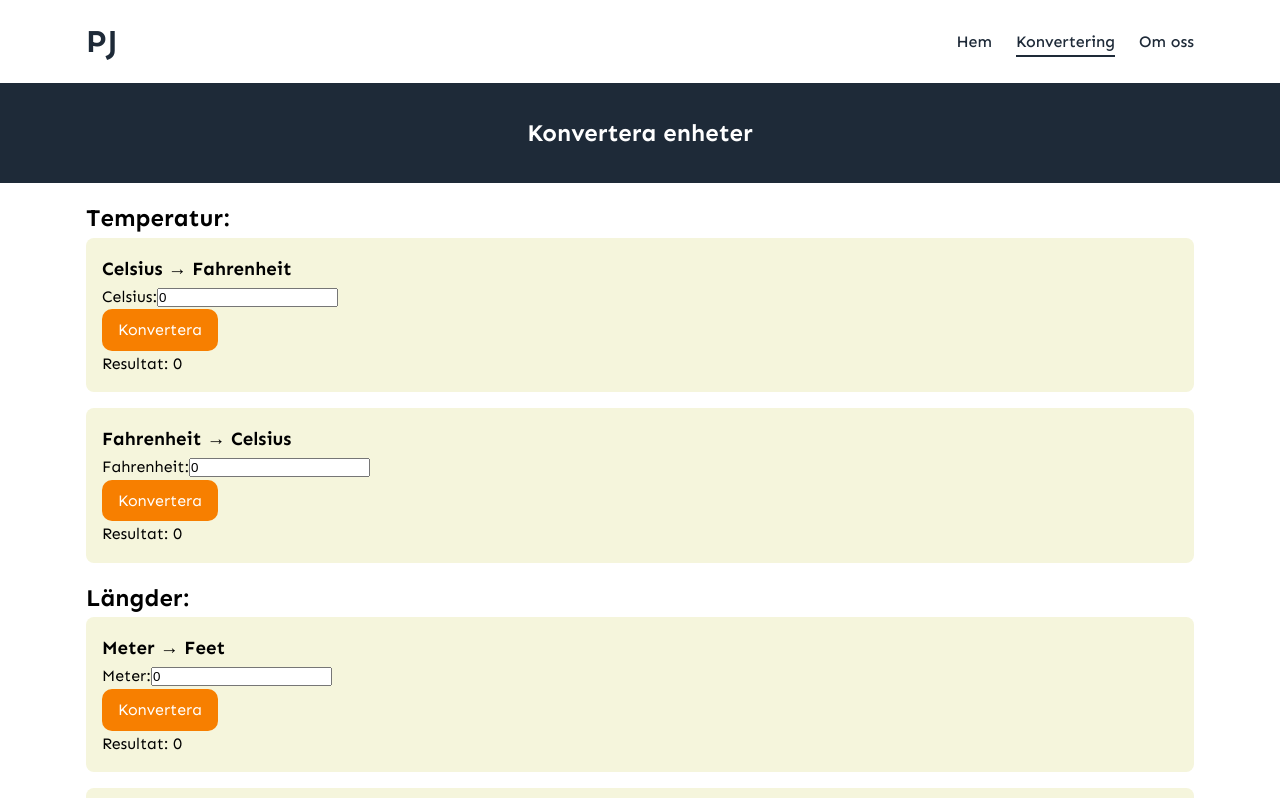
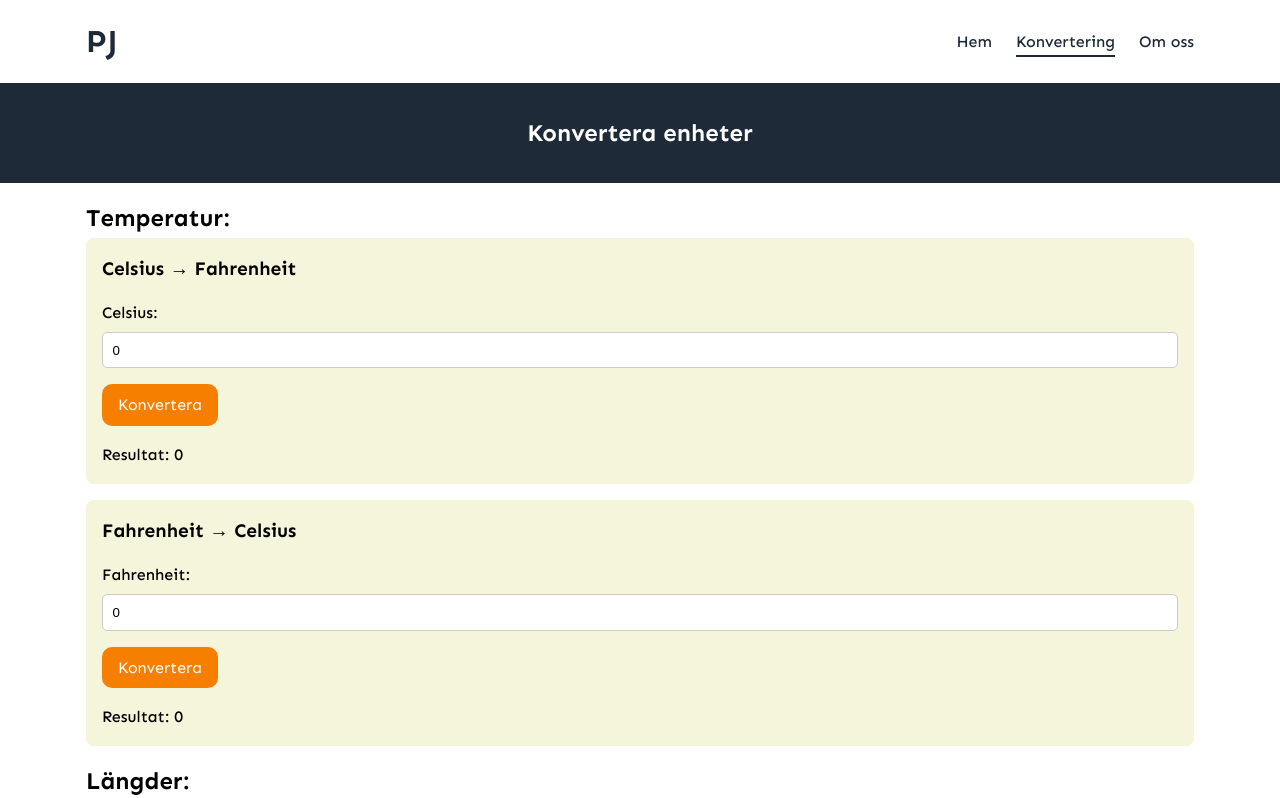
Before and after one commit to Punttt/AngularLab, an Angular app: page /converter in a window 1280 px wide. Shown: the top 798 px of the page. Built offline with nearby package versions, Linux system fonts and the light colour scheme.

Commit message:
finslipat css för convertering-sidan

```diff
--- a/src/app/pages/converter/converter.scss
+++ b/src/app/pages/converter/converter.scss
@@ -4,3 +4,41 @@
     margin-bottom: 1rem;
     border-radius: 8px;
 }
+
+h3 {
+    margin-bottom: 1rem;
+    font-size: 1.2rem;
+}
+
+p {
+    margin-top: 1rem;
+    font-weight: 500;
+}
+
+label {
+    display: block;
+    margin-bottom: 0.4rem;
+    font-weight: 500;
+}
+
+input {
+    width: 100%;
+    padding: 0.6rem;
+    border-radius: 5px;
+    border: 1px solid #ccc;
+    margin-bottom: 1rem;
+}
+
+input:focus {
+  outline: none;
+  border-color: #ff8838;
+  box-shadow: 0 0 0 2px rgba(255, 115, 0, 0.105);
+}
+
+
+@media (max-width: 600px) {
+    .btn {
+        display: block;
+        width: 100%;
+    }
+}
```
